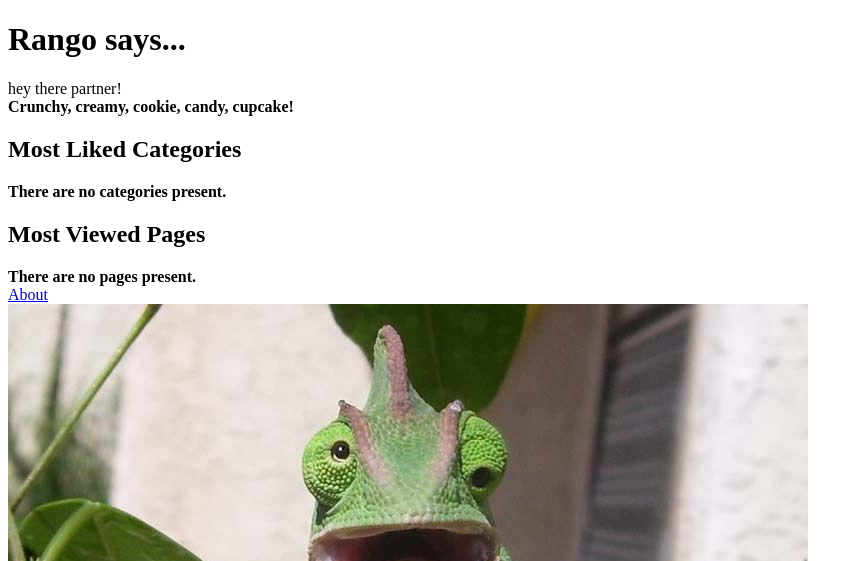
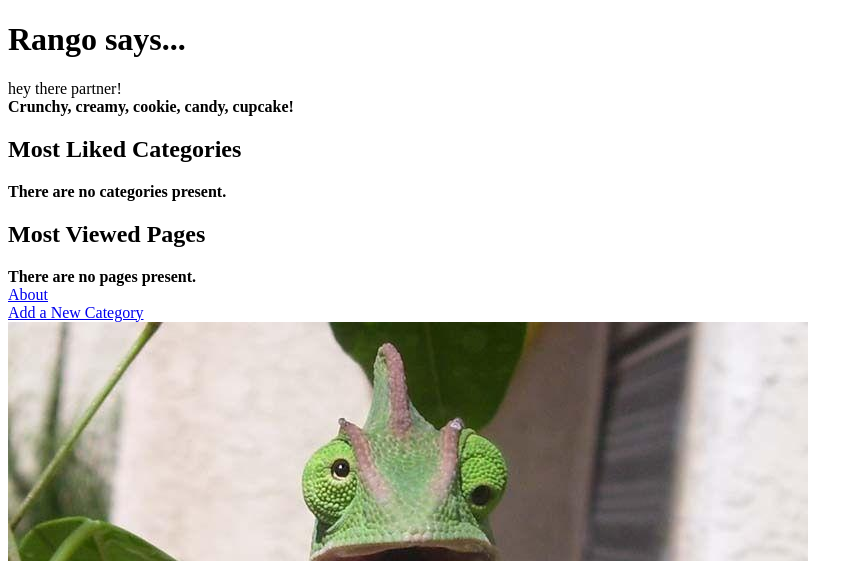
Before and after one commit to Anelacu/tango_with_django_project, a Django app: page / in a window 1280 px wide. Shown: the top 561 px of the page, without its empty margins (0-863 px from the left). Run offline with Django 3.2, Linux system fonts and the light colour scheme; data that the repository does not hold is empty.

Commit message:
done with ch.7 and exercise, ran tests: added forms for category and page to allow adding them

```diff
--- a/rango/urls.py
+++ b/rango/urls.py
@@ -6,6 +6,8 @@ app_name = 'rango'
 urlpatterns = [
     path('', views.index, name='index'),
     path('about/', views.about, name='about'),
-    path('category/<slug:category_name_slug>/',
-        views.show_category, name='show_category'),
+    path('category/<slug:category_name_slug>/', views.show_category,
+          name='show_category'),
+    path('add_category/', views.add_category, name='add_category'),
+    path('category/<slug:category_name_slug>/add_page/', views.add_page, name='add_page'),
 ]
--- a/rango/views.py
+++ b/rango/views.py
@@ -1,6 +1,9 @@
-from django.shortcuts import render
+from django.shortcuts import render, redirect
 from django.http import HttpResponse
+from django.urls import reverse
 from rango.models import Category, Page
+from rango.forms import CategoryForm, PageForm
+from django.shortcuts import redirect
 
 def index(request):
     category_list = Category.objects.order_by('-likes')[:5]
@@ -13,10 +16,12 @@ def index(request):
 
     return render(request, 'rango/index.html', context=context_dict)
 
+
 def about(request):
     context_dict = {'boldmessage': 'This tutorial has been put together by Magdalena'}
 
     return render(request, 'rango/about.html', context=context_dict)
+
 
 def show_category(request, category_name_slug):
     context_dict = {}
@@ -33,3 +38,50 @@ def show_category(request, category_name_slug):
         context_dict['pages'] = None
 
     return render(request, 'rango/category.html', context=context_dict)
+
+
+def add_category(request):
+    form = CategoryForm()
+
+    if request.method == 'POST':
+        form = CategoryForm(request.POST)
+    if form.is_valid():
+        form.save(commit=True)
+
+        return redirect('/rango/')
+    else:
+        print(form.errors)
+
+    return render(request, 'rango/add_category.html', {'form': form})
+
+
+def add_page(request, category_name_slug):
+    try:
+        category = Category.objects.get(slug=category_name_slug)
+    except Category.DoesNotExist:
+        category = None
+
+    if category is None:
+        return redirect('/rango/')
+
+    form = PageForm()
+
+    if request.method == 'POST':
+        form = PageForm(request.POST)
+
+        if form.is_valid():
+            if category:
+                page = form.save(commit=False)
+                page.category = category
+                page.views = 0
+                page.save()
+
+                return redirect(reverse('rango:show_category',
+                                kwargs={'category_name_slug':
+                                        category_name_slug}))
+        else:
+            print(form.errors)
+
+    context_dict = {'form': form, 'category': category}
+
+    return render(request, 'rango/add_page.html', context=context_dict)
--- a/templates/rango/category.html
+++ b/templates/rango/category.html
@@ -19,6 +19,7 @@
         {% else %}
         <strong>No pages currently in category.</strong>
         {% endif %}
+        <a href="/rango/category/{{category.slug }}/add_page/">Add Page</a> <br/>
       {% else %}
           The specified category does not exist.
       {% endif %}
--- a/templates/rango/index.html
+++ b/templates/rango/index.html
@@ -45,6 +45,7 @@
 
     <div>
       <a href="/rango/about/">About</a><br />
+      <a href="/rango/add_category/">Add a New Category</a><br />
       <img src="{% static 'images/rango.jpg' %}" alt="Picture of Rango" />
     </div>
   </body>
```
Also changed, not shown: rango/forms.py (added, +37 -0 lines), templates/rango/add_category.html (added, +27 -0 lines), templates/rango/add_page.html (added, +27 -0 lines).
